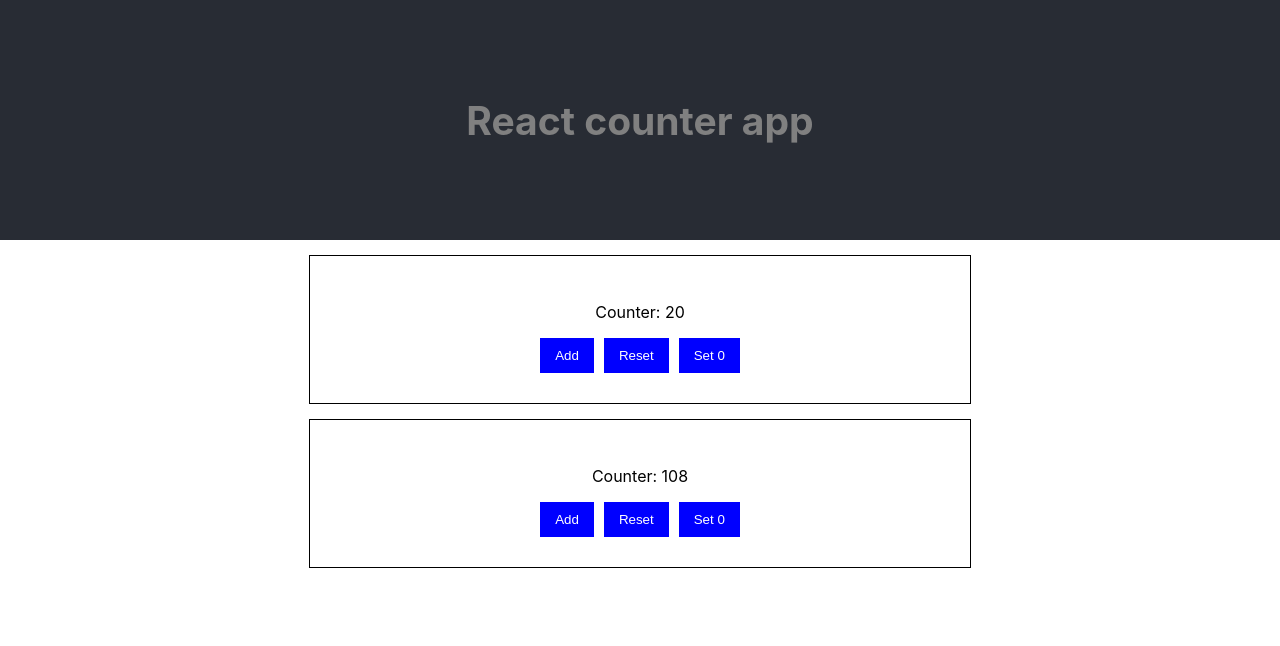
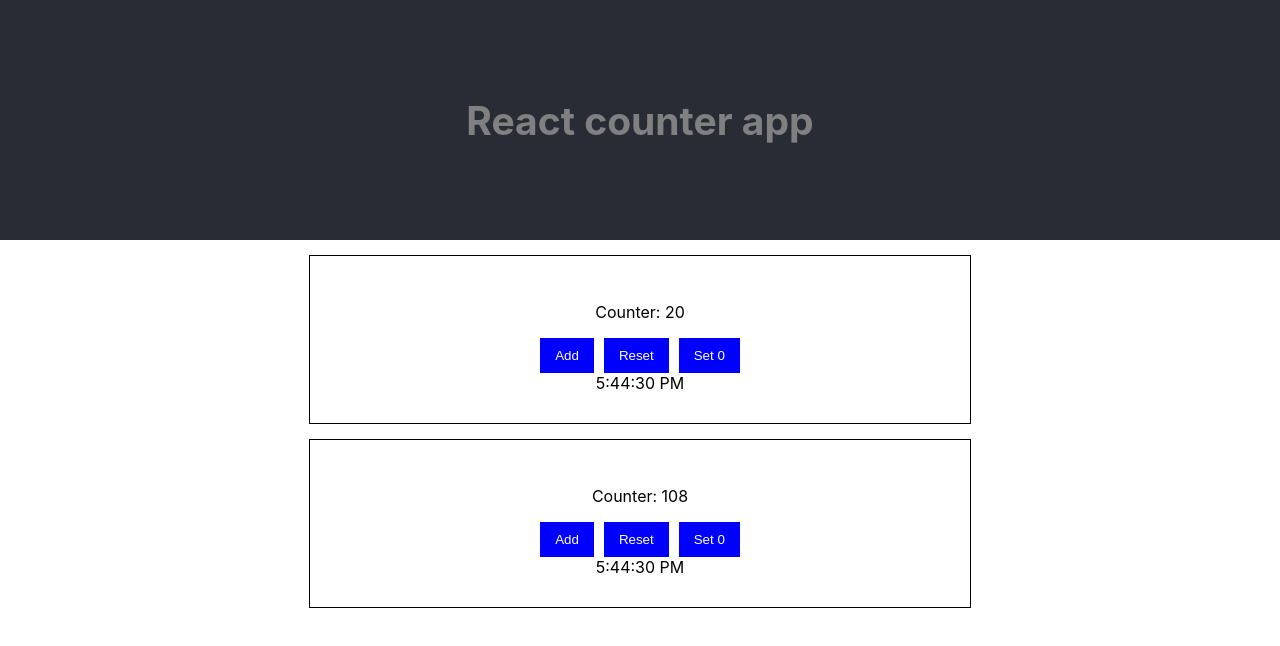
Before and after one commit to mmindykowski/react-cwiczenie, a React (Create React App) app: page / in a window 1280 px wide. Shown: the top 646 px of the page. Built offline with nearby package versions, Linux system fonts and the light colour scheme.

Commit message:
plik clock

```diff
--- a/src/Counter.js
+++ b/src/Counter.js
@@ -2,6 +2,7 @@ import { useState } from "react";
 import "./Counter.css";
 import Display from "./components/Display";
 import ButtonsPanel from "./components/ButtonsPanel";
+import Clock from "./components/Clock"
 
 const Counter = (props) => {
   const [counter, setCounter] = useState(props.counterInitValue);
@@ -20,6 +21,7 @@ const Counter = (props) => {
     <div className="counter">
       <Display counter={counter} />
       <ButtonsPanel updateCounter={updateCounter} />
+      <Clock />
     </div>
   );
 };
--- a/src/components/Clock.js
+++ b/src/components/Clock.js
@@ -0,0 +1,5 @@
+const Clock = () => {
+    return <span>{new Date().toLocaleTimeString()}</span>
+};
+
+export default Clock;
```
